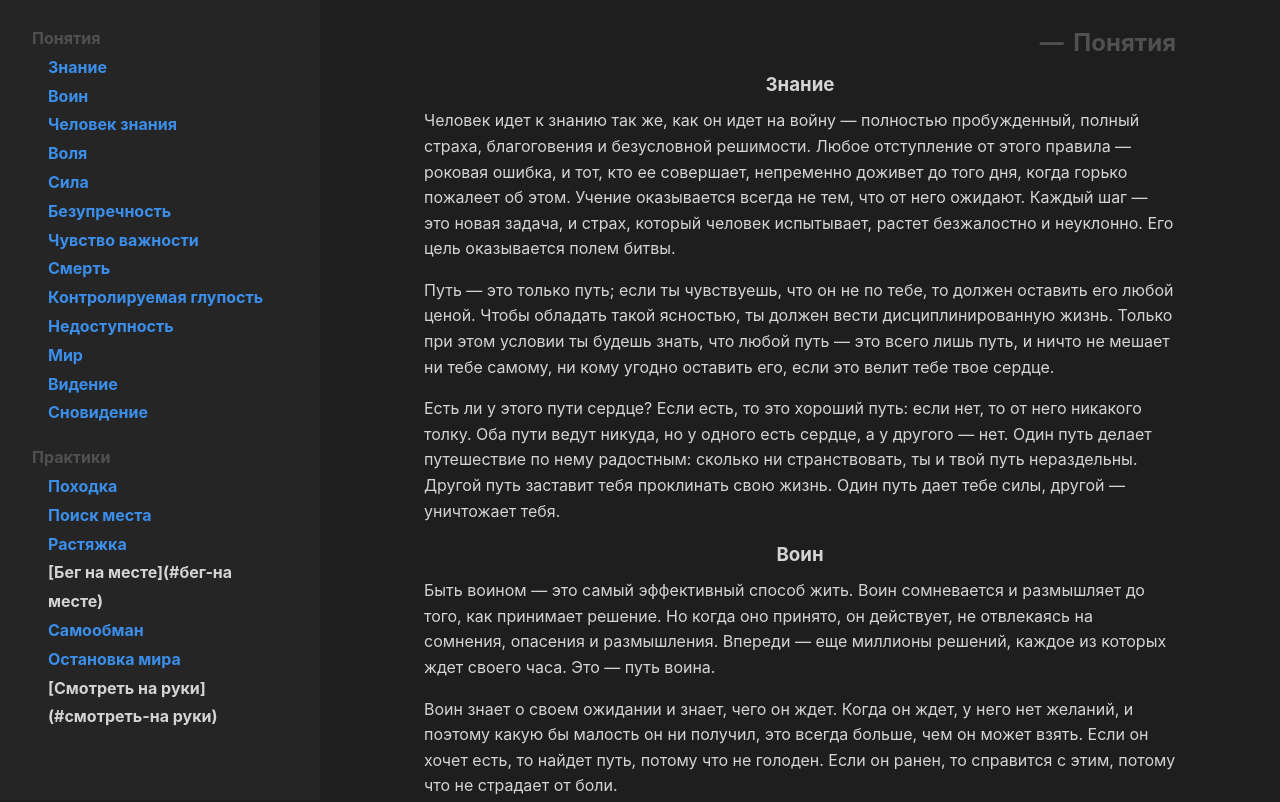
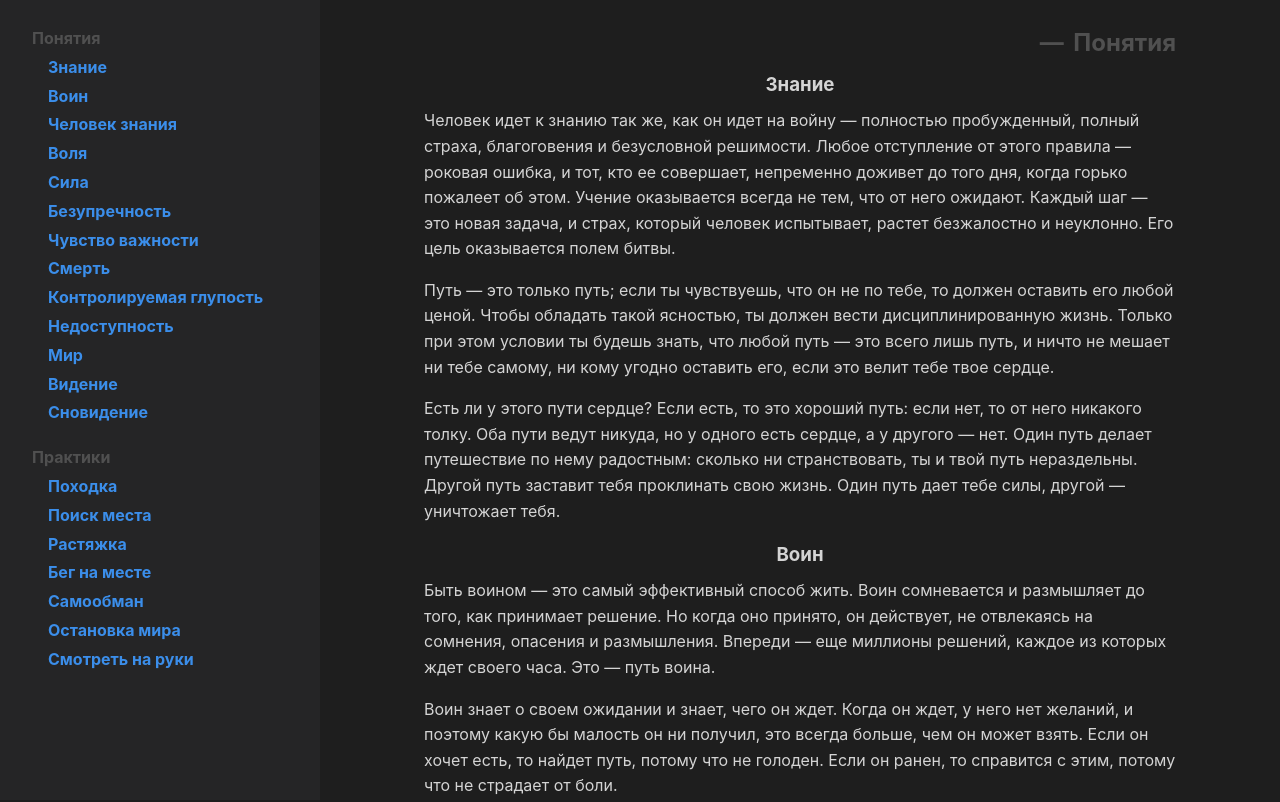
Before and after one commit to kk900/kk900.github.io, a plain HTML site: page index.html in a window 1280 px wide. Shown: the top 802 px of the page. Drawn offline with Linux system fonts and the light colour scheme.

Commit message:
fixed navigation

```diff
--- a/index.html
+++ b/index.html
@@ -43,10 +43,10 @@
               <li><a href="#%D0%BF%D0%BE%D1%85%D0%BE%D0%B4%D0%BA%D0%B0">Походка</a></li>
               <li><a href="#%D0%BF%D0%BE%D0%B8%D1%81%D0%BA-%D0%BC%D0%B5%D1%81%D1%82%D0%B0">Поиск места</a></li>
               <li><a href="#%D1%80%D0%B0%D1%81%D1%82%D1%8F%D0%B6%D0%BA%D0%B0">Растяжка</a></li>
-              <li>[Бег на месте](#бег-на месте)</li>
+              <li><a href="#%D0%B1%D0%B5%D0%B3-%D0%BD%D0%B0-%D0%BC%D0%B5%D1%81%D1%82%D0%B5">Бег на месте</a></li>
               <li><a href="#%D1%81%D0%B0%D0%BC%D0%BE%D0%BE%D0%B1%D0%BC%D0%B0%D0%BD">Самообман</a></li>
               <li><a href="#%D0%BE%D1%81%D1%82%D0%B0%D0%BD%D0%BE%D0%B2%D0%BA%D0%B0-%D0%BC%D0%B8%D1%80%D0%B0">Остановка мира</a></li>
-              <li>[Смотреть на руки](#смотреть-на руки)</li>
+              <li><a href="#%D1%81%D0%BC%D0%BE%D1%82%D1%80%D0%B5%D1%82%D1%8C-%D0%BD%D0%B0-%D1%80%D1%83%D0%BA%D0%B8">Смотреть на руки</a></li>
             </ul>
           </li>
         </ul>
```
